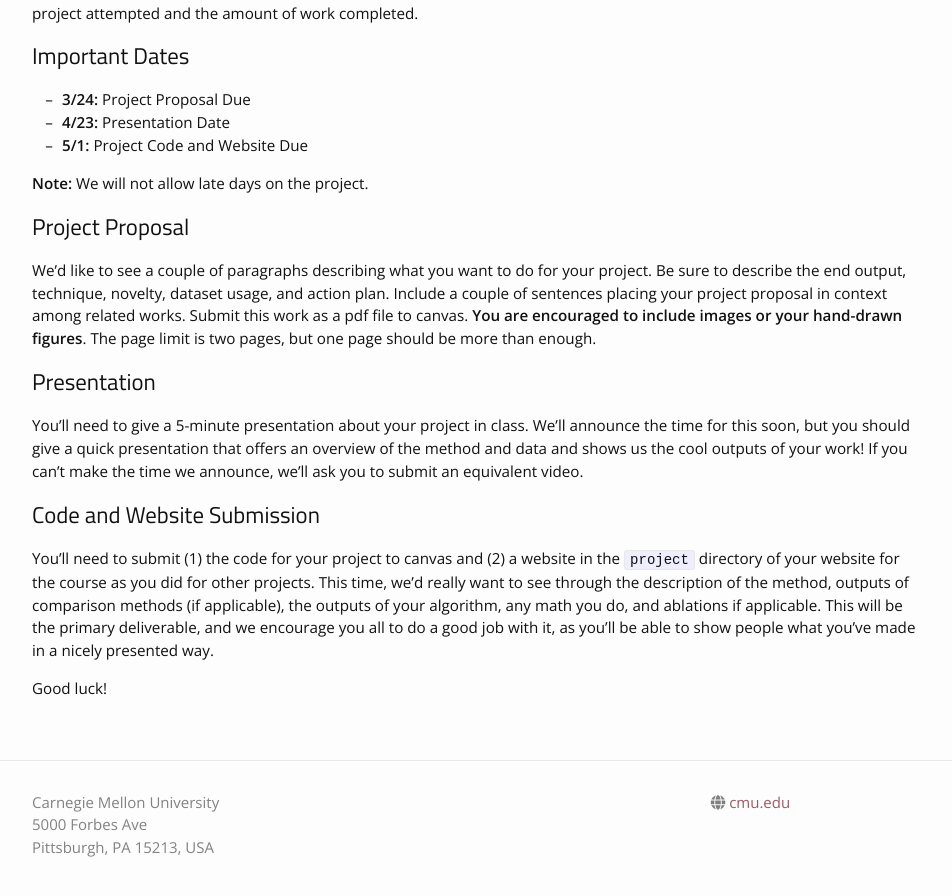
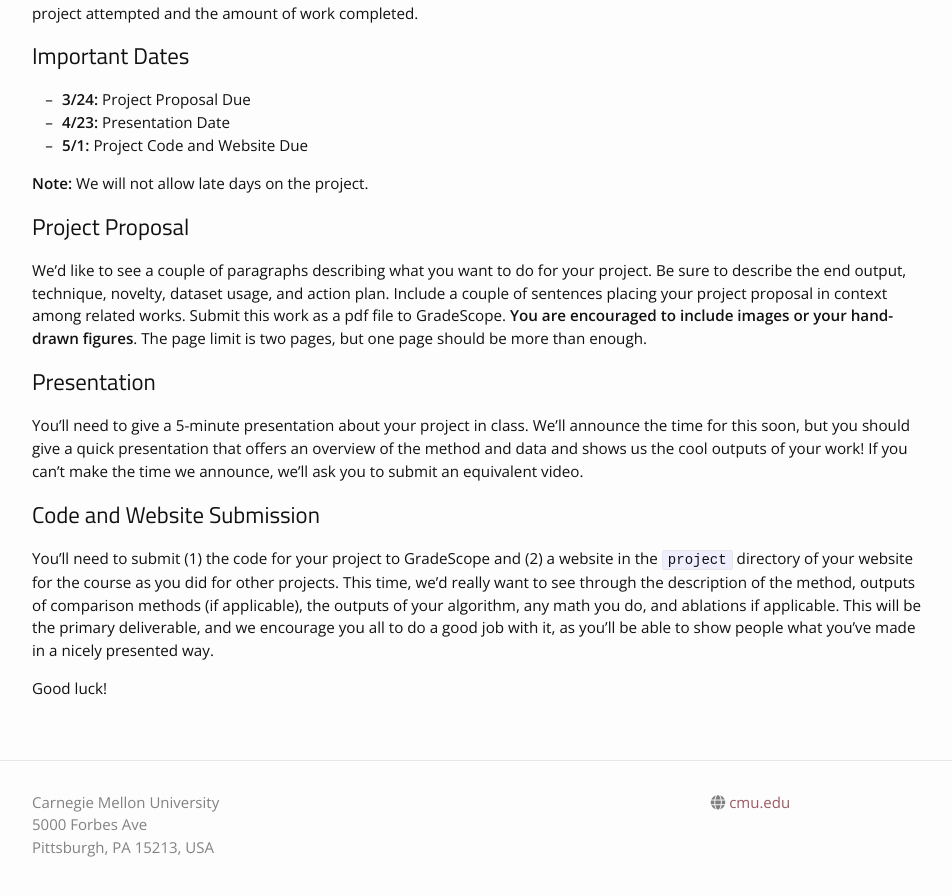
Before and after one commit to learning-image-synthesis/sp25, a Jekyll site: the page built from _assignments/project.md, in a window 1280 px wide and 900 px high, scrolled down 987 px. Shown: the top 896 px of the window, without its empty margins (163-1115 px from the left). Built offline with Jekyll 4.4.1, drawn with Linux system fonts in a browser that asks for light colours; nearby versions of some CDN libraries; a script that is not in the unit is left out.

Commit message:
change final project submission from canvas to gradescope

```diff
--- a/_assignments/project.md
+++ b/_assignments/project.md
@@ -67,13 +67,13 @@ __Note:__ We will not allow late days on the project.
 
 
 ## Project Proposal
-We'd like to see a couple of paragraphs describing what you want to do for your project. Be sure to describe the end output, technique, novelty, dataset usage, and action plan. Include a couple of sentences placing your project proposal in context among related works. Submit this work as a pdf file to canvas. **You are encouraged to include images or your hand-drawn figures**. The page limit is two pages, but one page should be more than enough.
+We'd like to see a couple of paragraphs describing what you want to do for your project. Be sure to describe the end output, technique, novelty, dataset usage, and action plan. Include a couple of sentences placing your project proposal in context among related works. Submit this work as a pdf file to GradeScope. **You are encouraged to include images or your hand-drawn figures**. The page limit is two pages, but one page should be more than enough.
 
 ## Presentation
 You'll need to give a 5-minute presentation about your project in class. We'll announce the time for this soon, but you should give a quick presentation that offers an overview of the method and data and shows us the cool outputs of your work! If you can't make the time we announce, we'll ask you to submit an equivalent video.
 
 ## Code and Website Submission
 
-You'll need to submit (1) the code for your project to canvas and (2) a website in the `project` directory of your website for the course as you did for other projects. This time, we'd really want to see through the description of the method, outputs of comparison methods (if applicable), the outputs of your algorithm, any math you do, and ablations if applicable. This will be the primary deliverable, and we encourage you all to do a good job with it, as you'll be able to show people what you've made in a nicely presented way.
+You'll need to submit (1) the code for your project to GradeScope and (2) a website in the `project` directory of your website for the course as you did for other projects. This time, we'd really want to see through the description of the method, outputs of comparison methods (if applicable), the outputs of your algorithm, any math you do, and ablations if applicable. This will be the primary deliverable, and we encourage you all to do a good job with it, as you'll be able to show people what you've made in a nicely presented way.
 
 Good luck!
```
